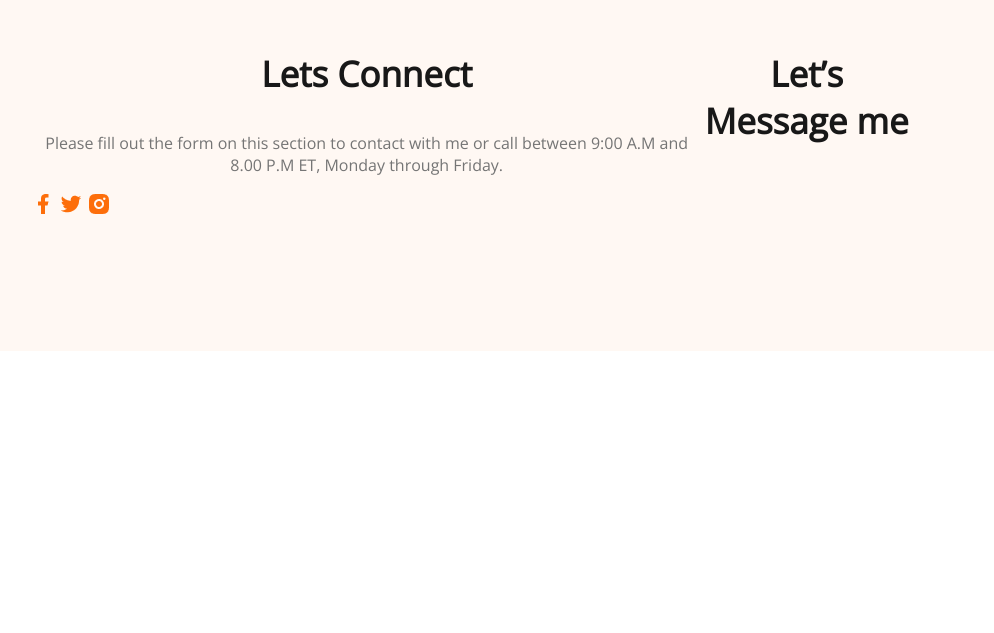
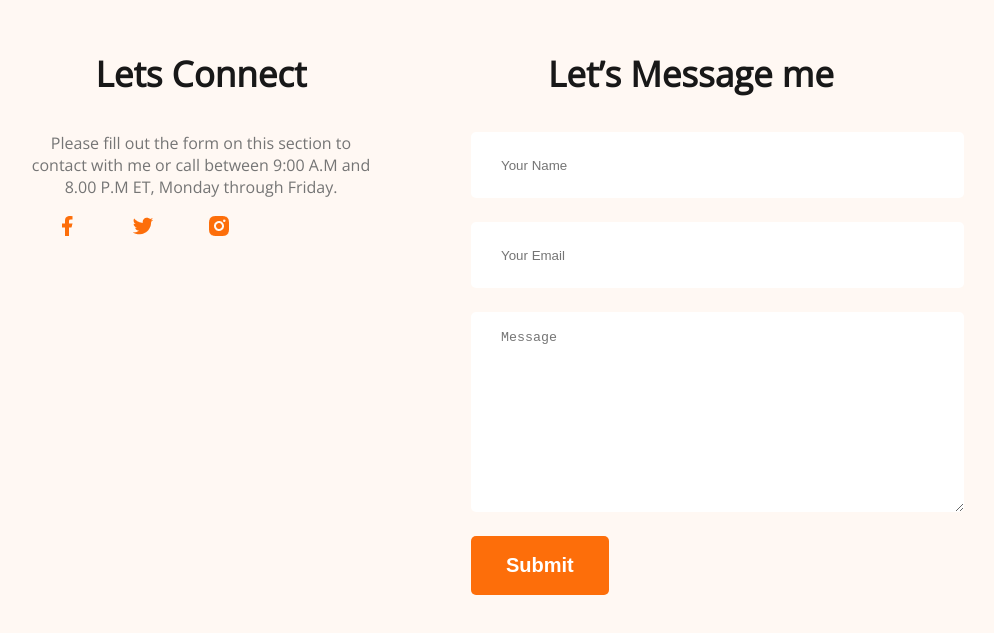
Before and after one commit to Tushar2024/web-developer-portfolio, a plain HTML site: page index.html in a window 1280 px wide. Shown: the part 3388-4021 px from the top of the page, without its empty margins (169-1163 px from the left). Before the commit the page ends 3739 px from the top, so only its background shows below. Drawn offline with nearby package versions, Linux system fonts and the light colour scheme.

Commit message:
finished footer section

```diff
--- a/index.html
+++ b/index.html
@@ -168,16 +168,22 @@
           <h3 class="section-title">Lets Connect</h3>
           <p class="section-description">Please fill out the form on this section to contact with me or call between 9:00 A.M and 8.00 P.M ET, Monday through Friday.</p>
           <div class="social-links">
-             <a href=""><img src="images/icons/facebook.png" alt=""></a>
-             <a href=""><img src="images/icons/twitter.png" alt=""></a>
-             <a href=""><img src="images/icons/insta.png" alt=""></a>
+             <a class="link-spacing" href=""><img src="images/icons/facebook.png" alt=""></a>
+             <a class="link-spacing" href=""><img src="images/icons/twitter.png" alt=""></a>
+             <a class="link-spacing" href=""><img src="images/icons/insta.png" alt=""></a>
           </div>
         </div>
         <div class="footer-column">
           <h3 class="section-title">Let’s Message me</h3>
+          <form class="contact" action="">
+               <input class="input-design" type="text" placeholder="Your Name">
+               <input class="input-design" type="email" name="" id="" placeholder="Your Email">
+               <textarea class="textarea-design" placeholder="Message" name="" id="" cols="30" rows="10"></textarea>
+               <button class="btn-primary" type="submit">Submit</button>
+          </form>
 
         </div>
-    </footer>
+            </footer>
   <!-- footer part end  -->
 </body>
 </html>
--- a/styles/portfolio.css
+++ b/styles/portfolio.css
@@ -204,7 +204,40 @@ main section{
 /* Footer Related Styles */
 footer{
     display: flex;
+    gap: 100px;
+    /* justify-content: left; */
+    /* align-items: ; */
     background-color: #FFF8F3;
     padding: 130px 200px;
     margin-top: 115px;
 }
+.footer-column{
+    width: 50%;
+
+}
+.link-spacing{
+    margin: 30px 24px;
+}
+.contact input, textarea{
+    display: block;
+}
+.input-design{
+    color: #757575;
+    width: 461px;
+    height: 64px;
+    border-radius: 5px;
+    background: #FFF;
+    border: none;
+    margin-bottom: 24px;
+    padding-left: 30px;
+}
+.textarea-design{
+    width: 461px;
+    height: 180px;
+    border-radius: 5px;
+    background: #FFF;
+    border: none;
+    margin-bottom: 24px;
+    padding-left: 30px;
+    padding-top: 18px;
+}
```
